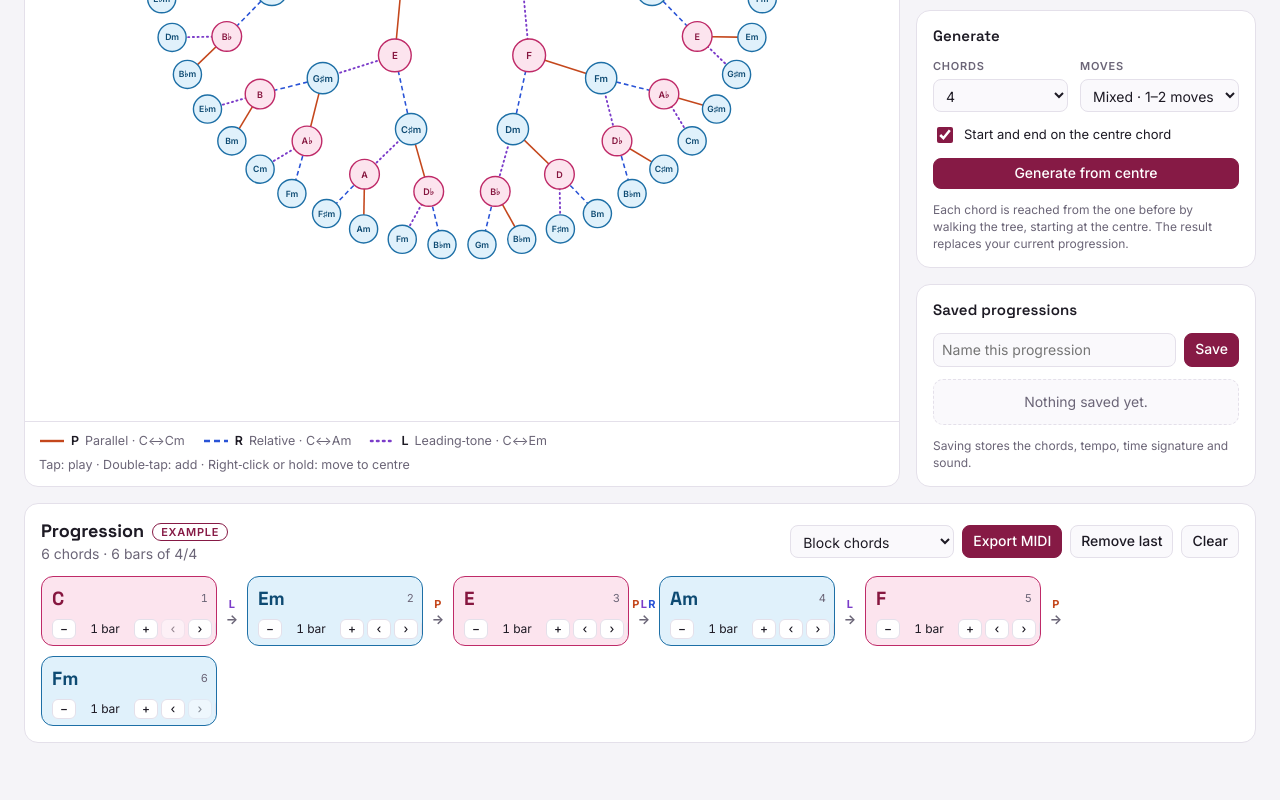
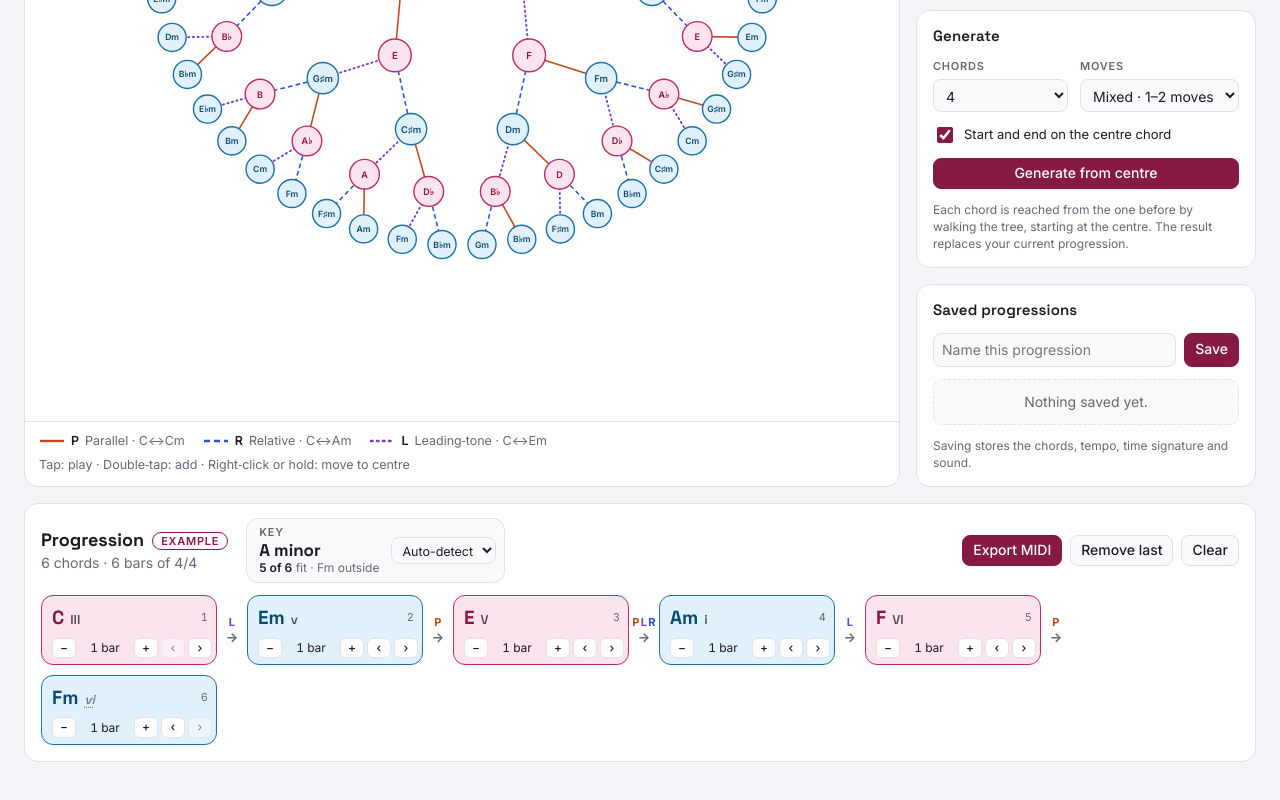
Before and after one commit to sinnbork/Claude-, a plain HTML site: page docs/chord-tree/index.html in a window 1280 px wide. Shown: the part 720-1520 px from the top of the page. Drawn offline with Linux system fonts and the light colour scheme.

Commit message:
Chord Tree: key detection with Roman numerals; MIDI follows rhythm setting
Co-Authored-By: Claude Opus 5.5 <noreply@anthropic.com>
Claude-Session: https://claude.ai/code/session_01CkyypmJVEfiTpewXcV877e

```diff
--- a/docs/chord-tree/index.html
+++ b/docs/chord-tree/index.html
@@ -164,6 +164,14 @@ svg#tree{width:100%;height:auto;max-height:82vh;touch-action:manipulation;user-s
 .chip .nm{font-family:var(--font-display);font-weight:700;font-size:19px}
 .chip.M .nm{color:var(--maj-ink)} .chip.m .nm{color:var(--min-ink)}
 .chip .idx{font-size:11px;color:var(--muted);font-variant-numeric:tabular-nums}
+.chip .rn{font-family:var(--font-display);font-size:13px;font-weight:600;color:var(--ink);opacity:.75;margin-left:6px}
+.chip .rn.out{font-style:italic;opacity:.55;text-decoration:underline dotted;text-underline-offset:3px}
+.prog-head .left{display:flex;flex-wrap:wrap;align-items:center;gap:10px 18px;min-width:0}
+.keybox{display:flex;align-items:center;gap:12px;border:1px solid var(--line);background:var(--panel-2);border-radius:12px;padding:6px 8px 6px 12px;min-width:0}
+.keybox .kname{font-family:var(--font-display);font-weight:700;font-size:17px;line-height:1.15;white-space:nowrap}
+.keybox .kfit{font-size:12px;color:var(--muted);line-height:1.3}
+.keybox .kfit b{font-weight:600;color:var(--ink)}
+.keybox select{padding:4px 6px;font-size:12.5px}
 .chip .ctl{display:flex;align-items:center;gap:3px}
 .chip .ctl button{padding:2px 6px;font-size:12px;border-radius:6px;background:var(--panel);min-width:24px}
 .chip .dur{font-size:12px;font-variant-numeric:tabular-nums;min-width:52px;text-align:center}
@@ -327,16 +335,22 @@ svg#tree{width:100%;height:auto;max-height:82vh;touch-action:manipulation;user-s
 
   <section class="panel prog" aria-label="Progression">
     <div class="prog-head">
-      <div>
-        <h2 style="display:inline">Progression</h2><span class="example" id="exampleTag" hidden>Example</span>
-        <div class="meta" id="progMeta"></div>
+      <div class="left">
+        <div>
+          <h2 style="display:inline">Progression</h2><span class="example" id="exampleTag" hidden>Example</span>
+          <div class="meta" id="progMeta"></div>
+        </div>
+        <div class="keybox" id="keybox" aria-live="polite">
+          <div>
+            <div class="lbl">Key</div>
+            <div class="kname" id="keyName">–</div>
+            <div class="kfit" id="keyFit"></div>
+          </div>
+          <select id="keySel" aria-label="Key used for the numerals" title="Detected automatically; pick a key to override"></select>
+        </div>
       </div>
       <div class="prog-actions">
-        <select id="midiMode" aria-label="MIDI export style">
-          <option value="block">Block chords</option>
-          <option value="played">As played (rhythm)</option>
-        </select>
-        <button id="midiBtn" class="primary" title="Save the progression as a MIDI file">Export MIDI</button>
+        <button id="midiBtn" class="primary" title="Save the progression as a MIDI file, using the current rhythm, sound and bass settings">Export MIDI</button>
         <button id="undoBtn" title="Remove the last chord">Remove last</button>
         <button id="clearBtn">Clear</button>
       </div>
@@ -385,7 +399,7 @@ function path(a, b){
 const S = {
   centre: id(0,0), depth: 5, step: 1, sel: id(0,0),
   prog: [], example: false,
-  midi: 'block', genLen: 4, genMoves: 2, genHome: true, bpm: 96, ts: '4/4', pat: 'beats', snd: 'keys', vol: 75, bass: true, click: false, loop: true,
+  key: 'auto', genLen: 4, genMoves: 2, genHome: true, bpm: 96, ts: '4/4', pat: 'beats', snd: 'keys', vol: 75, bass: true, click: false, loop: true,
 };
 let keySeq = 1;
 const KEY = 'chordtree.v1';
@@ -546,6 +560,63 @@ function addChord(c){
 }
 const fmtDur = b => { const n = barBeats(); if (b % n === 0){ const bars=b/n; return bars===1?'1 bar':`${bars} bars`; } return b===1?'1 beat':`${b} beats`; };
 let dragFrom = null;
+// ---------- key detection ----------
+const KEY_MAJ = ['C','D♭','D','E♭','E','F','F♯','G','A♭','A','B♭','B'];
+const KEY_MIN = ['C','C♯','D','E♭','E','F','F♯','G','G♯','A','B♭','B'];
+const keyLabel = k => isMin(k) ? `${KEY_MIN[rootOf(k)]} minor` : `${KEY_MAJ[rootOf(k)]} major`;
+function diatonic(k){ // chords (as ids) that belong to key k; minor includes the major V of harmonic minor
+  const t = rootOf(k);
+  return isMin(k) ? [id(t,1), id(t+3,0), id(t+5,1), id(t+7,1), id(t+7,0), id(t+8,0), id(t+10,0)]
+                  : [id(t,0), id(t+2,1), id(t+4,1), id(t+5,0), id(t+7,0), id(t+9,1)];
+}
+function rankKeys(prog){
+  const total = prog.reduce((a,p)=>a+p.beats,0) || 1, out = [];
+  for (let k=0;k<24;k++){
+    const set = diatonic(k), tonic = k, dom = id(rootOf(k)+7,0);
+    let fit=0, tw=0, cad=0;
+    prog.forEach((p,i)=>{ if (set.includes(p.c)) fit+=p.beats; if (p.c===tonic) tw+=p.beats; if (i && p.c===tonic && prog[i-1].c===dom) cad++; });
+    let score = fit/total + .35*tw/total + .05*Math.min(cad,2);
+    if (!tw) score -= .25; // a key whose home chord never appears is unlikely
+    if (prog[0].c===tonic) score += .12;
+    if (prog[prog.length-1].c===tonic) score += .15;
+    if (!isMin(k)) score += .005;
+    out.push({k, score, inKey: prog.filter(p=>set.includes(p.c)).length});
+  }
+  return out.sort((a,b)=>b.score-a.score);
+}
+const ROMAN = ['I','II','III','IV','V','VI','VII'];
+// interval (semitones above tonic) -> [scale degree index, accidental]
+const DEG_MAJ = [[0,''],[1,'♭'],[1,''],[2,'♭'],[2,''],[3,''],[4,'♭'],[4,''],[5,'♭'],[5,''],[6,'♭'],[6,'']];
+const DEG_MIN = [[0,''],[1,'♭'],[1,''],[2,''],[2,'♯'],[3,''],[4,'♭'],[4,''],[5,''],[5,'♯'],[6,''],[6,'♯']];
+function romanFor(c, k){
+  const iv = ((rootOf(c)-rootOf(k))%12+12)%12, [d,acc] = (isMin(k)?DEG_MIN:DEG_MAJ)[iv];
+  const r = ROMAN[d]; return acc + (isMin(c) ? r.toLowerCase() : r);
+}
+(() => { const sel = $('#keySel'); const o = (v,t) => { const e=document.createElement('option'); e.value=v; e.textContent=t; sel.appendChild(e); };
+  o('auto','Auto-detect'); for (let r=0;r<12;r++) o(String(id(r,0)), keyLabel(id(r,0))); for (let r=0;r<12;r++) o(String(id(r,1)), keyLabel(id(r,1))); })();
+let currentKey = null;
+function renderKey(){
+  const box = $('#keybox');
+  if (!S.prog.length){ box.hidden = true; currentKey = null; return null; }
+  box.hidden = false;
+  const ranked = rankKeys(S.prog), manual = S.key!=='auto' && S.key!==undefined;
+  const k = manual ? +S.key : ranked[0].k, set = diatonic(k);
+  const n = S.prog.length, inN = S.prog.filter(p=>set.includes(p.c)).length;
+  const out = [...new Set(S.prog.filter(p=>!set.includes(p.c)).map(p=>pretty(nameOf(p.c))))];
+  $('#keyName').textContent = keyLabel(k);
+  let fit = inN===n ? `All ${n} chord${n>1?'s':''} fit` : `<b>${inN} of ${n}</b> fit · ${out.slice(0,3).join(', ')}${out.length>3?'…':''} outside`;
+  if (!manual){
+    if (inN/n < .5) fit = `Chromatic, no clear key · ${fit}`;
+    const alt = ranked[1];
+    if (alt && ranked[0].score - alt.score < .06) fit += ` · or ${keyLabel(alt.k)}`;
+  } else fit += ' · set by you';
+  $('#keyFit').innerHTML = fit;
+  $('#keySel').value = manual ? String(k) : 'auto';
+  currentKey = k;
+  return {label:keyLabel(k), inKey:c=>set.includes(c), roman:c=>romanFor(c,k)};
+}
+$('#keySel').addEventListener('change', e => { S.key = e.target.value; renderProg(); save(); });
+
 function renderProg(){
   const strip = $('#strip'); strip.innerHTML = '';
   $('#exampleTag').hidden = !S.example;
@@ -554,6 +625,7 @@ function renderProg(){
   $('#progMeta').textContent = S.prog.length ? `${S.prog.length} chord${S.prog.length>1?'s':''} · ${Number.isInteger(bars)?bars:bars.toFixed(2)} bar${bars===1?'':'s'} of ${S.ts}` : '';
   $('#playBtn').disabled = !S.prog.length && !playing;
   $('#undoBtn').disabled = $('#clearBtn').disabled = $('#midiBtn').disabled = !S.prog.length;
+  const K = renderKey();
   if (!S.prog.length){
     const d = document.createElement('div'); d.className='empty';
     d.textContent = 'Double‑tap any chord in the tree to add it here.';
@@ -573,7 +645,7 @@ function renderProg(){
     ch.style.maxWidth = '100%';
     ch.draggable = true; ch.tabIndex = 0; ch.dataset.i = i;
     ch.setAttribute('aria-label', `${nameOf(p.c)}, ${fmtDur(p.beats)}`);
-    ch.innerHTML = `<div class="top"><span class="nm">${pretty(nameOf(p.c))}</span><span class="idx">${i+1}</span></div>
+    ch.innerHTML = `<div class="top"><span><span class="nm">${pretty(nameOf(p.c))}</span>${K?`<span class="rn${K.inKey(p.c)?'':' out'}" title="${K.inKey(p.c)?'In the key of '+K.label:'Outside '+K.label+' (borrowed or chromatic)'}">${K.roman(p.c)}</span>`:''}</span><span class="idx">${i+1}</span></div>
       <div class="ctl">
         <button data-a="minus" title="Shorter" aria-label="Shorter">−</button><span class="dur">${fmtDur(p.beats)}</span><button data-a="plus" title="Longer" aria-label="Longer">+</button>
         <button data-a="left" title="Move left" aria-label="Move left" ${i===0?'disabled':''}>‹</button><button data-a="right" title="Move right" aria-label="Move right" ${i===S.prog.length-1?'disabled':''}>›</button>
@@ -795,7 +867,8 @@ function track(evs){ // evs: [{tick, bytes, order}] -> MTrk chunk bytes
 }
 const txt = str => [...new TextEncoder().encode(str)];
 function meta(tick, type, data){ return {tick, order:0, bytes:[0xff,type,...vlq(data.length),...data]}; }
-function buildMidi(mode){
+function buildMidi(){
+  const mode = S.pat==='sustain' ? 'block' : 'played';
   const PPQ=480, [num,den]=tsParts(), bt = PPQ*4/den, bar = bt*num;
   const t0=[meta(0,0x03,txt('Chord Tree')),
     meta(0,0x51,(us=>[(us>>16)&255,(us>>8)&255,us&255])(Math.round(60e6/S.bpm))),
@@ -818,7 +891,7 @@ function buildMidi(mode){
           for (let s=0;s<sub;s++){ const k=b*sub+s, st=at+s*bt/sub; note(ch,0,seq[k%seq.length],st,Math.min(tick+len,st+bt/sub),s?vel-10:vel); } }
       }
     }
-    if (S.bass || mode==='block'){
+    if (S.bass){
       // root on the chord's first beat and on every barline inside it
       let at = tick;
       while (at < tick+len){ const nextBar = (Math.floor(at/bar)+1)*bar, end = Math.min(tick+len, nextBar); note(bs,1,bassNote(p.c),at,end,96); at = end; }
@@ -843,13 +916,15 @@ function zip(name, data){
 }
 function midiName(){
   const parts = S.prog.slice(0,6).map(p=>nameOf(p.c).replace('#','s'));
-  return `chord-tree-${parts.join('-')}${S.prog.length>6?'-etc':''}-${S.bpm}bpm`;
+  const rhythm = {beats:'strum', sustain:'hold', arp:'arpeggio'}[S.pat];
+  const key = currentKey===null ? '' : '-' + keyLabel(currentKey).replace('♭','b').replace('♯','s').replace(' ','-');
+  return `chord-tree-${parts.join('-')}${S.prog.length>6?'-etc':''}${key}-${rhythm}-${S.snd}${S.bass?'':'-nobass'}-${S.bpm}bpm-${S.ts.replace('/','-')}`;
 }
 let downloadsP = null;
 if (window.claude && typeof window.claude.use==='function') downloadsP = window.claude.use('downloads').catch(()=>null);
 $('#midiBtn').addEventListener('click', async () => {
   if (!S.prog.length){ toast('Add some chords first'); return; }
-  const mid = buildMidi($('#midiMode').value), base = midiName();
+  const mid = buildMidi(), base = midiName();
   const dl = downloadsP ? await downloadsP : null;
   if (dl){
     try { await dl.save({filename: base+'.zip', data: zip(base+'.mid', mid)}); toast('Saved: unzip it to get the .mid file'); }
@@ -860,7 +935,6 @@ $('#midiBtn').addEventListener('click', async () => {
   document.body.appendChild(a); a.click(); a.remove(); setTimeout(()=>URL.revokeObjectURL(a.href),4000);
   toast('MIDI file saved');
 });
-$('#midiMode').addEventListener('change', e => { S.midi = e.target.value; save(); });
 
 // ---------- random generation ----------
 function generate(){
@@ -1012,7 +1086,7 @@ document.addEventListener('keydown', e => {
 // ---------- boot ----------
 load();
 $('#stepSel').value = String(S.step); $('#depthSel').value = String(S.depth);
-$('#tsSel').value = S.ts; $('#midiMode').value = S.midi; $('#genLen').value = S.genLen; $('#genMoves').value = S.genMoves; $('#genHome').checked = S.genHome; $('#patSel').value = S.pat; $('#sndSel').value = S.snd; $('#vol').value = S.vol;
+$('#tsSel').value = S.ts; $('#genLen').value = S.genLen; $('#genMoves').value = S.genMoves; $('#genHome').checked = S.genHome; $('#patSel').value = S.pat; $('#sndSel').value = S.snd; $('#vol').value = S.vol;
 setBpm(S.bpm);
 ['bassBtn','clickBtn','loopBtn'].forEach(b => $('#'+b).setAttribute('aria-pressed', String(S[b.replace('Btn','')])));
 renderTree(false); renderSel(); renderProg();
```
